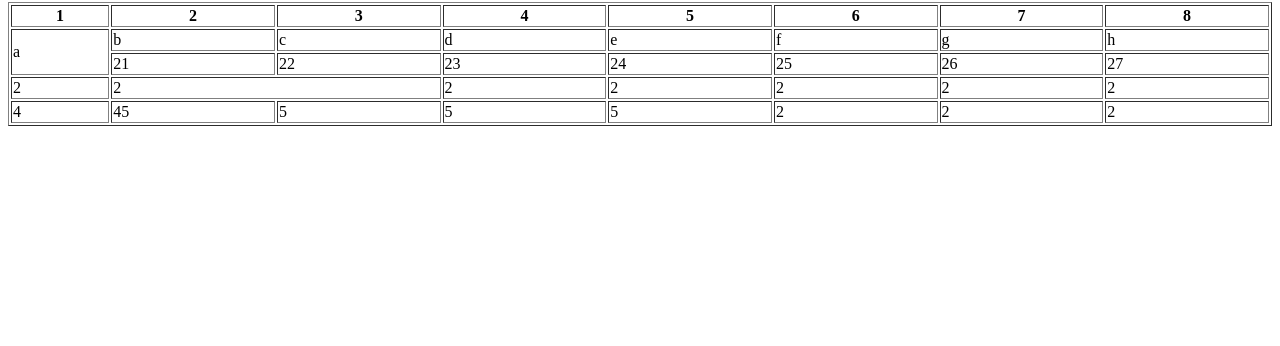
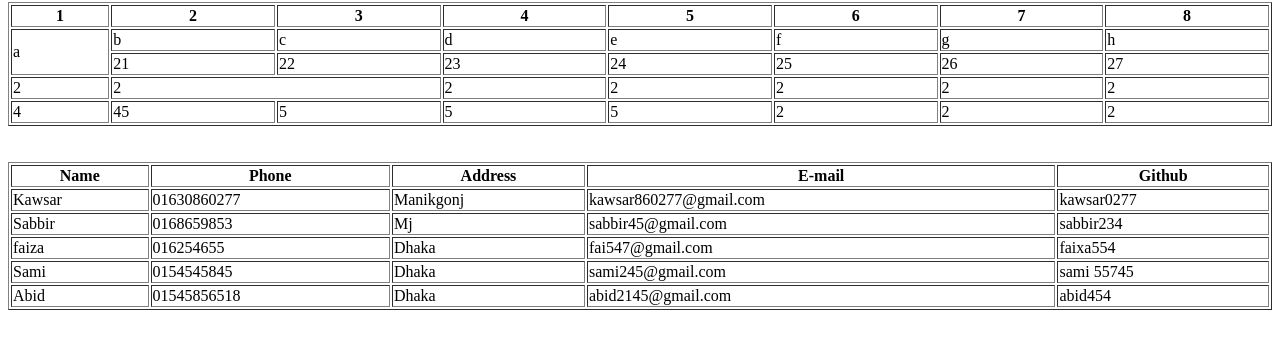
Before and after one commit to kawsar0277/Class-9, a plain HTML site: page index.html in a window 1280 px wide. Shown: the part 64-410 px from the top of the page. Drawn offline with Linux system fonts and the light colour scheme.

Commit message:
class-9 is added in repository

```diff
--- a/index.html
+++ b/index.html
@@ -59,10 +59,67 @@
             </tr>
 
 
+        </table>
+
+        <table border="1" width="100%">
+
+            <br>
+            <br>
+
+            <tr>
+                <th>Name</th>
+                <th>Phone</th>
+                <th>Address</th>
+                <th>E-mail</th>
+                <th>Github</th>
+            </tr>
+
+            <tr>
+                <td>Kawsar</td>
+                <td>01630860277</td>
+                <td>Manikgonj</td>
+                <td>kawsar860277@gmail.com</td>
+                <td>kawsar0277</td>
+            </tr>
+
+            <tr>
+                <td>Sabbir</td>
+                <td>0168659853</td>
+                <td>Mj</td>
+                <td>sabbir45@gmail.com</td>
+                <td>sabbir234</td>
+            </tr>
+
+            <tr>
+                <td>faiza</td>
+                <td>016254655</td>
+                <td>Dhaka</td>
+                <td>fai547@gmail.com</td>
+                <td>faixa554</td>
+
+            </tr>
+            <tr>
+                <td>Sami</td>
+                <td>0154545845</td>
+                <td>Dhaka</td>
+                <td>sami245@gmail.com</td>
+                <td>sami 55745</td>
+            </tr>
+
+            <tr>
+                <td>Abid</td>
+                <td>01545856518</td>
+                <td>Dhaka</td>
+                <td>abid2145@gmail.com</td>
+                <td>abid454</td>
+            </tr>
 
 
 
         </table>
 
+
+
+
     </body>
 </htnml>
```
